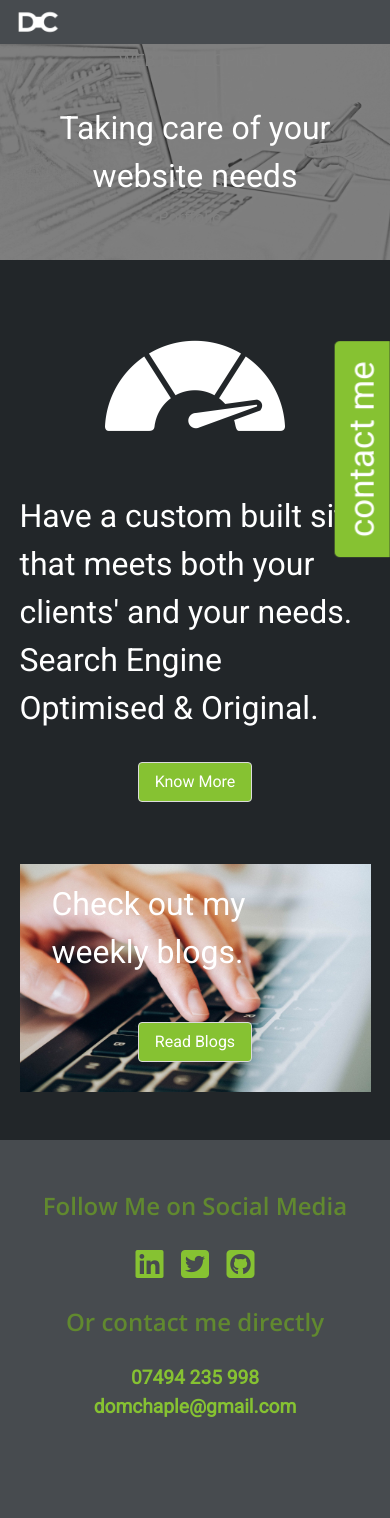
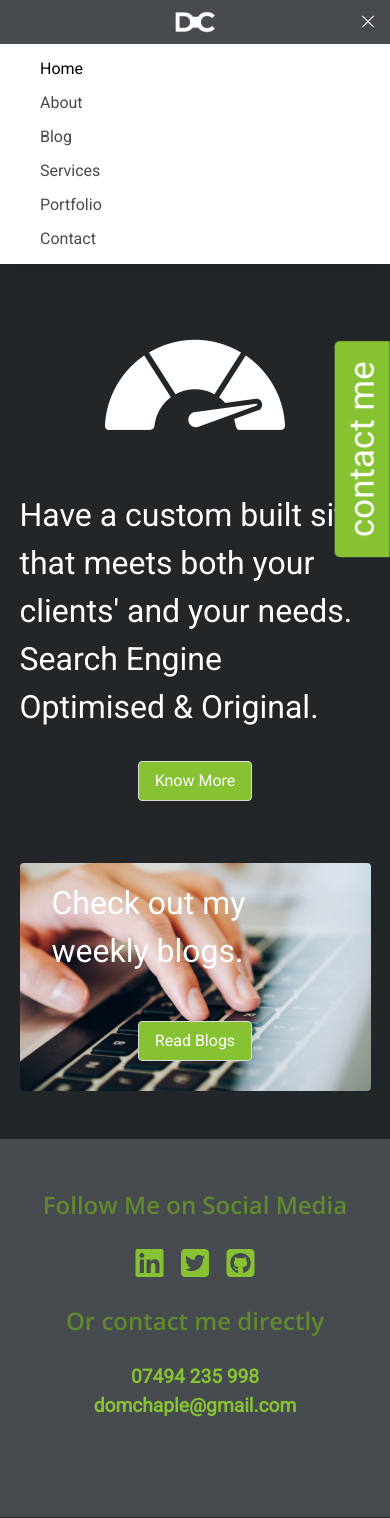
Before and after one commit to Domchap90/resume, a Django app: page / in a window 390 px wide. Run offline with Django 3.2, Linux system fonts and the light colour scheme; some libraries are stand-ins or nearby versions; some web fonts are replaced.

Commit message:
Navbar responsive.

```diff
--- a/static/css/base.css
+++ b/static/css/base.css
@@ -2,8 +2,9 @@
 :root {
     /**** Colours ****/
     --main-bg-color: #222629;
-    --header-text-color: #61892F;
-    --big-text-color: #FFF;
+    --primary-text-color: #FFF;
+    --secondary-text-color: #61892F;
+    --tertiary-text-color: #363636;
 	--button-bg-color: #86C232;
 	--alternate-bg-color: #474B4F;
     --paragraph-text-color: #6B6E70;
@@ -26,6 +27,10 @@
     background-color: #ccff00;
 }
 
+.container {
+    border-radius: .25rem;
+}
+
 .center {
     display: flex;
     justify-content: center;
@@ -33,16 +38,16 @@
 }
 
 p {
-    color: var(--big-text-color);
+    color: var(--primary-text-color);
 }
 
 a {
-    color: var(--big-text-color);
+    color: var(--primary-text-color);
     font-family: var(--paragraph-text-font);
 }
 
 a:hover {
-    color: var(--big-text-color);
+    color: var(--primary-text-color);
     text-decoration: underline;
 }
 
@@ -60,26 +65,86 @@ hr {
     margin: 0.5rem 0;
 }
 
+html.has-navbar-fixed-top {
+    padding-top: 2.7rem;
+}
+
 .nav {
     height: 44px;
     background-color: var(--alternate-bg-color);
 }
+
+.navbar {
+    min-height: 0;
+}
+.navbar-brand {
+    background-color: var(--alternate-bg-color);
+    min-height: auto;
+    height: 44px;
+}
+
+.navbar-item img {
+    /* Override Bulma default css */
+    max-height: none;
+}
+
+#logo_link {
+    display: flex;
+    justify-content: center;
+    margin-left: 33.3%;
+    width: 33.3%;
+}
+
+#logo_link:hover {
+    text-decoration: none;
+}
+
 #nav_logo {
     height: 44px;
-    padding-left: 16px;
 }
 
-.nav h1 {
+.navbar-brand #logo_link h1 {
     padding-left: 10px;
     padding-top: 5px;
-    color: var(--big-text-color);
+    color: var(--primary-text-color);
     font-family: var(--logo-text-font);
 }
 
-.nav-menu-options {
-    padding-right: 10px;
-    color: var(--big-text-color);
+.navbar-burger {
+/* override bulma default */
+    height: 44px;
+    width: 44px;
+    color: #FFF;
 }
+#navMenuTouch {
+    padding-left: 35px;
+    padding-right: 35px;
+}
+
+#navDropdownMenu {
+    height: 100%;
+}
+
+#navDropdownMenu a.navbar-item {
+    border-radius: .25rem;
+    padding: 5px;
+}
+
+#navDropdownMenu .navbar-item {
+    padding: 0.5rem 0rem;
+}
+
+#navDropdownMenu a.navbar-item.is-active {
+    background-color: inherit;
+    color: #000;
+}
+
+#navDropdownMenu a.navbar-item:hover {
+    background-color: var(--alternate-bg-color);
+    color: #FFF;
+    text-decoration: none;
+}
+
 
 /****/
 
--- a/templates/base.html
+++ b/templates/base.html
@@ -1,5 +1,5 @@
 <!DOCTYPE html>
-<html lang="en">
+<html lang="en" class="has-navbar-fixed-top">
 {% load static %}
     <head>
         <title>Dominic Chaple Web Developer</title>
@@ -43,24 +43,36 @@
     <body>
         <header>
 
-            <nav class="level nav">
-                <div class="level-left">
-                    <img src="{% static 'images/logo.png' %}" alt="DC logo" id="nav_logo">
-                    <h1 class="level-item logo">WEB DEVELOPMENT</h1>
+            <nav class="navbar is-fixed-top is-mobile" role="navigation" aria-label="main navigation">
+                <!-- <div class="level-left" id="nav_left"> -->
+                <div class="navbar-brand">
+                    <a href="{% url 'home' %}" class="navbar-item" id="logo_link">
+                        <img src="{% static 'images/logo.png' %}" alt="DC logo" id="nav_logo">
+                        <h1 class="logo is-hidden-touch">WEB DEVELOPMENT</h1>
+                    </a>
+
+                    <a role="button" class="navbar-burger is-active" aria-label="menu" aria-expanded="false">
+                        <span aria-hidden="true"></span>
+                        <span aria-hidden="true"></span>
+                        <span aria-hidden="true"></span>
+                    </a>
                 </div>
 
-                <div class="level-right nav-menu-options">
-                    <p class="level-item"><a href="{% url 'about' %}">About</a></p>
-                    <p class="level-item">Blog</p>
-                    <p class="level-item">Services</p>
-                    <p class="level-item">Portfolio</p>
-                    <p class="level-item">Contact</p>
+                {% with request.resolver_match.url_name as url_name %}
+                <div class="navbar-menu is-active" id="navMenuTouch">
+                    <div class="navbar-start" id="navDropdownMenu">
+                        <a class="navbar-item {% if url_name == 'home' %}is-active{% endif %}" href="{% url 'home' %}">Home</a>
+                        <a class="navbar-item {% if url_name == 'about' %}is-active{% endif %}" href="{% url 'about' %}">About</a>
+                        <a class="navbar-item {% if url_name == 'about' %}is-active{% endif %}" href="{% url 'about' %}">Blog</a>
+                        <a class="navbar-item {% if url_name == 'about' %}is-active{% endif %}" href="{% url 'about' %}">Services</a>
+                        <a class="navbar-item {% if url_name == 'about' %}is-active{% endif %}" href="{% url 'about' %}">Portfolio</a>
+                        <a class="navbar-item {% if url_name == 'about' %}is-active{% endif %}" href="{% url 'about' %}">Contact</a>
+                    </div>
+                    <div class="navbar-end">
+                    </div>
                 </div>
-
+                {% endwith %}
             </nav>
-
-            <!-- Sidebar navigation -->
-
 
         </header>
 
```
Also changed, not shown: other parts of static/css/base.css (+52 -6 lines).
